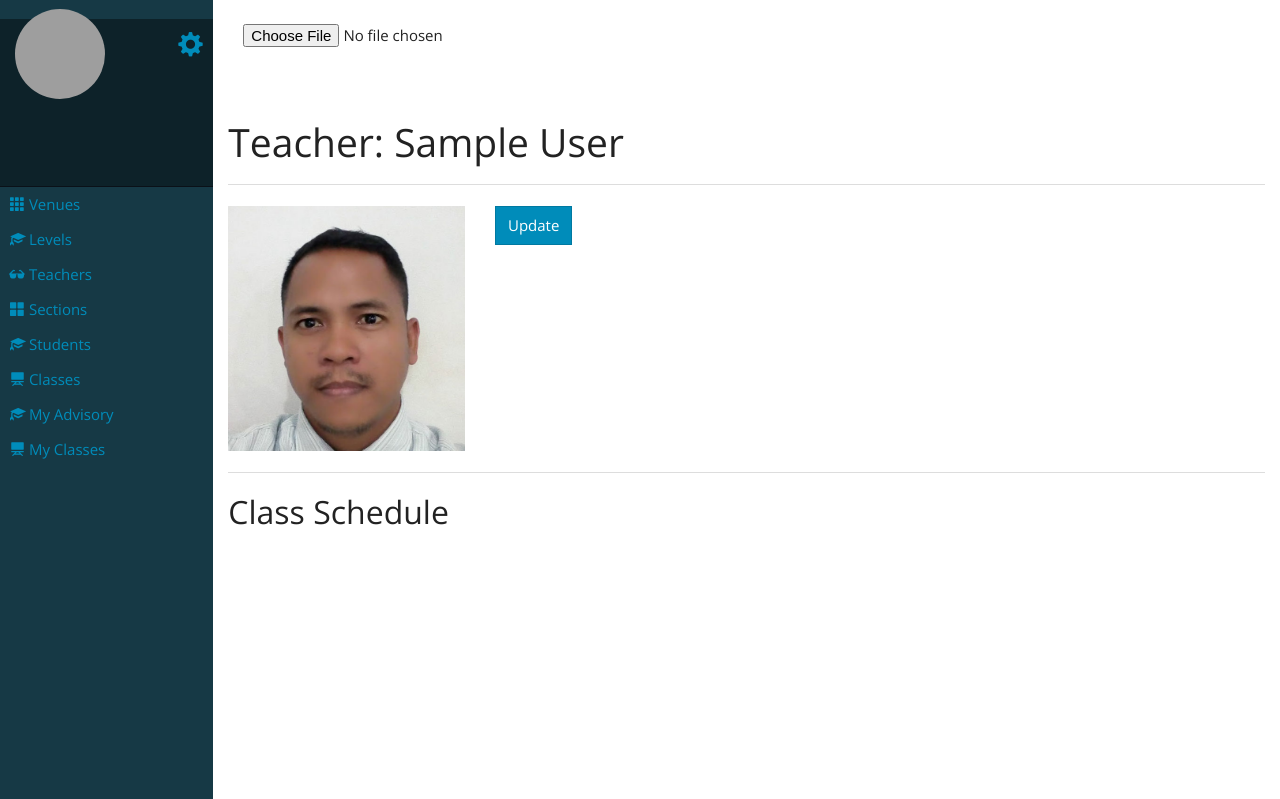
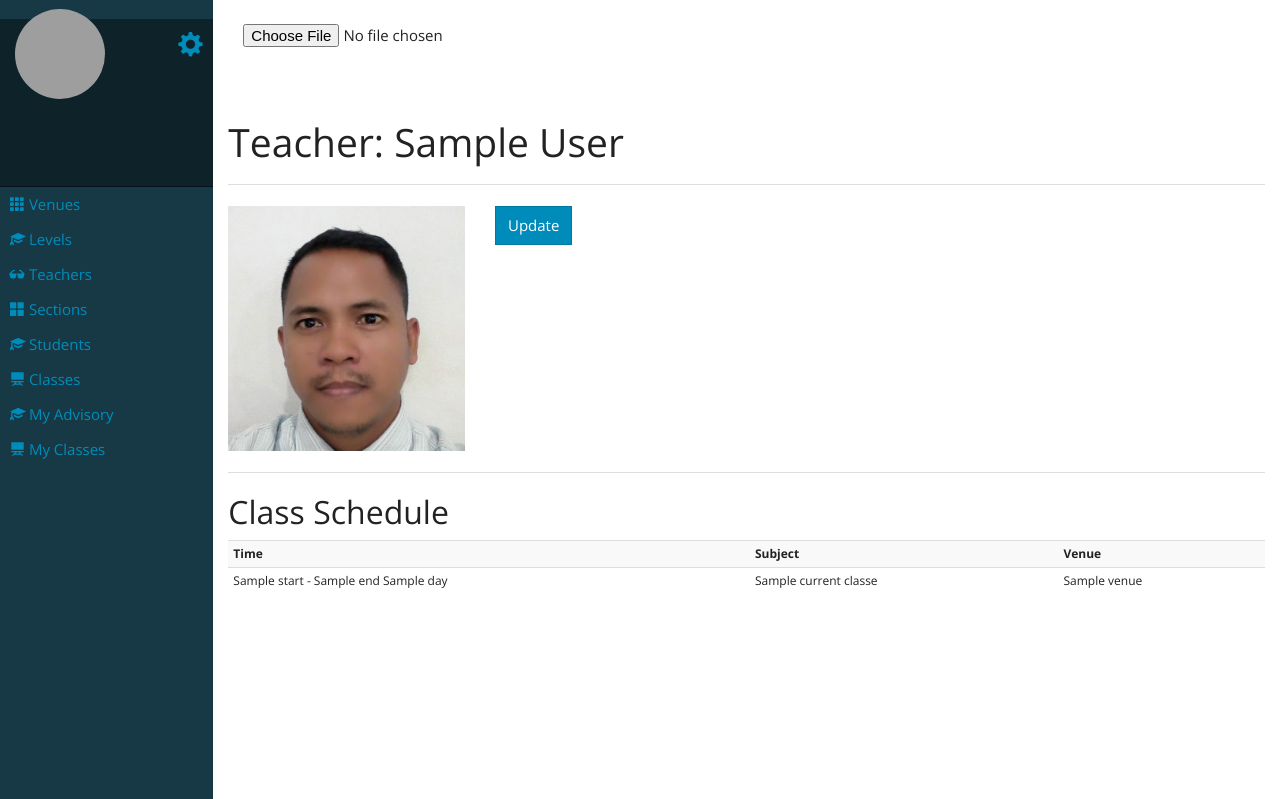
Before and after one commit to lentrix/mdcbed, a Yii app: template views/teachers/view.php in a window 1280 px wide. Shown: the part 45-844 px from the top of the page. Run offline with PHP 8.4 and a stand-in for Yii, Linux system fonts and the light colour scheme; the template is opened without the code that fills it: most values are stand-ins (such as "Sample title", 1, 10 or a date in 2020); data that the repository does not hold is empty; some libraries are stand-ins or nearby versions; some web fonts are replaced; grey boxes are pictures that could not be loaded.

Commit message:
Implemented Class List in teachers view

```diff
--- a/views/teachers/view.php
+++ b/views/teachers/view.php
@@ -82,4 +82,20 @@ ModalConfirmation::confirm(
 <hr>
 <div>
     <h2>Class Schedule</h2>
+    <table class="table table-striped table-condensed table-hover">
+        <tr>
+            <th>Time</th>
+            <th>Subject</th>
+            <th>Venue</th>
+        </tr>
+
+        <?php foreach($model->currentClasses as $class): ?>
+        <tr class="clickable" value="<?= Url::toRoute(['/classes/view', 'id'=>$class->id]) ?>">
+            <td><?= $class->start ?> - <?= $class->end ?> <?= $class->day ?></td>
+            <td><?= $class->subject ?></td>
+            <td><?= $class->venue->name ?></td>
+        </tr>
+        <?php endforeach; ?>
+
+    </table>
 </div>
```
